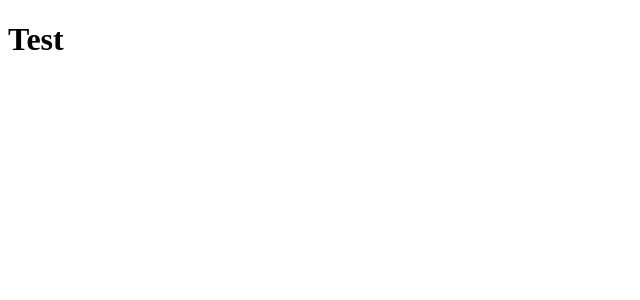
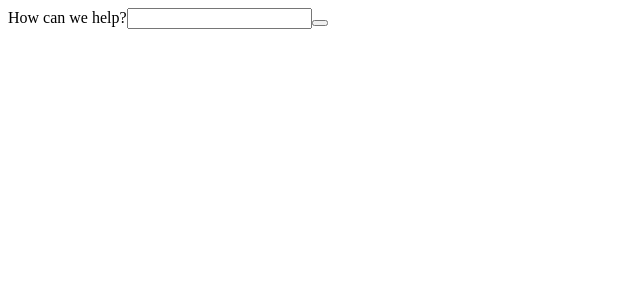
Before and after one commit to Tyriol/dog-behaviour-chatbot, a Next.js app: page / in a window 1280 px wide. Shown: the top 300 px of the page, without its empty margins (0-640 px from the left). Built offline with nearby package versions, Linux system fonts and the light colour scheme.

Commit message:
add app name and start input form

```diff
--- a/app/layout.js
+++ b/app/layout.js
@@ -1,8 +1,9 @@
 import "./globals.css";
 
 export const metadata = {
-  title: "The Dog Training App",
-  description: "Generated by create next app",
+  title: "Pawfect Companion",
+  description:
+    "Unleash a Lifetime of Joy by Building an Unbreakable Bond with Your Best Friend, Creating a Happier and More Enjoyable Life for Both of You!",
 };
 
 export default function RootLayout({ children }) {
--- a/components/text.js
+++ b/components/text.js
@@ -1,3 +1,16 @@
 export default function Test() {
-  return <h1>Test</h1>;
+  return (
+    <>
+      <form>
+        <label>
+          How can we help?
+          <input />
+        </label>
+        <button type="submit"></button>
+      </form>
+      <section className="response-display">
+        <p></p>
+      </section>
+    </>
+  );
 }
```
Also changed, not shown: utils/openai.js (added, +15 -0 lines).
